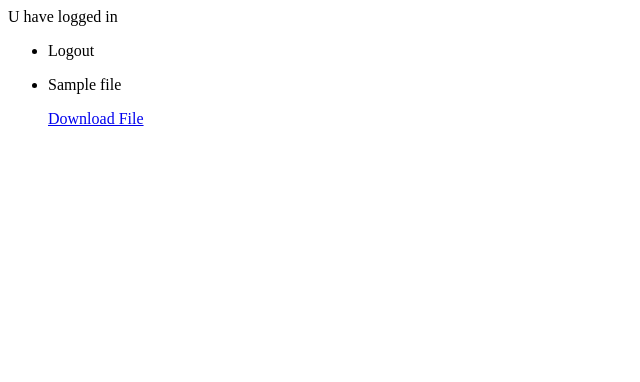
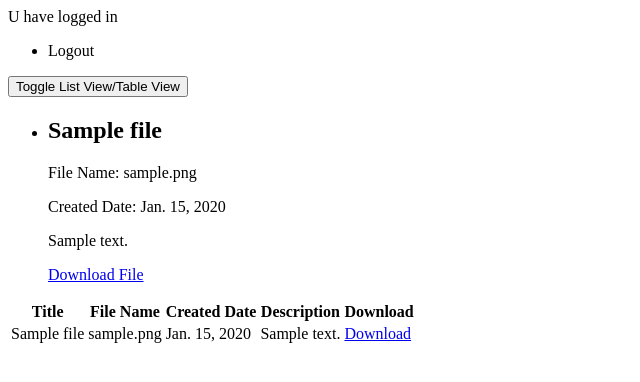
Before and after one commit to MingLee02/django-file-sharer, a Django app: template web/templates/logged-in-home.html in a window 1280 px wide. Shown: the top 382 px of the page, without its empty margins (0-640 px from the left). Run offline with Django 3.2, Linux system fonts and the light colour scheme; the template is opened without the code that fills it: values that come from a table or form of the project are taken from there, others are empty; tables that the repository leaves empty hold one stand-in row (values such as "Sample post").

Commit message:
Add table view for files and logout user correctly from frontend.

```diff
--- a/web/scripts/app.js
+++ b/web/scripts/app.js
@@ -37,7 +37,7 @@
         $httpProvider.defaults.withCredentials = true;
     }]);
 
-	module.run( function run( $http, $cookies ){
+	module.run( function run( $http, $cookies ) {
 		$http({
 			method : "GET",
 			url : 'http://localhost:8000/token/',
--- a/web/scripts/controllers/mainController.js
+++ b/web/scripts/controllers/mainController.js
@@ -16,6 +16,7 @@
                 fileFactory.getFileList().then(function (response) {
                     if (checkFileListLength(response)) {
                         $scope.fileList = response.data;
+                        $scope.displayList = true;
                     }
                 });
             }
--- a/web/scripts/controllers/navController.js
+++ b/web/scripts/controllers/navController.js
@@ -1,17 +1,19 @@
 (function (window, angular) {
     'use strict';
 
-    var module = angular.module('navigation', ['ngRoute', 'auth']);
+    var module = angular.module('navigation', ['ngRoute', 'auth', 'ngCookies']);
 
     module.controller('navCtrl', [
         '$scope',
         'authService',
         '$rootScope',
         '$location',
-        function ($scope, authService, $rootScope, $location) {
+        '$cookies',
+        function ($scope, authService, $rootScope, $location, $cookies) {
             $scope.logout = function () {
                 authService.logout()
                     .then(function (response) {
+                        $cookies.remove('csrftoken');
                         $location.path("/");
                     });
             };
--- a/web/templates/logged-in-home.html
+++ b/web/templates/logged-in-home.html
@@ -6,13 +6,39 @@
     </ul>
 </div>
 
-<form id='file-upload' file-upload-form ng-submit="upload()"></form
+<form id='file-upload' file-upload-form ng-submit="upload()"></form>
 
+<button ng-click="displayList = !displayList">Toggle List View/Table View</button>
+
+<div ng-if="displayList">
     <div ng-if="fileList">
         <ul class="list-unstyled" ng-repeat="file in fileList track by $index">
             <li class='items'>
-        	<p>{{ file.title }}</p>
+                <h2>{{ file.title }}</h2>
+                <p>File Name: {{ file.file }}</p>
+                <p>Created Date: {{ file.timestamp | date }}</p>
+                <p>{{ file.description }}</p>
                 <a href="{{file.file}}" download>Download File</a>
             </li>
         </ul>
     </div>
+</div>
+
+<div ng-if="!displayList">
+    <table ng-if="fileList">
+        <tr>
+            <th>Title</th>
+            <th>File Name</th>
+            <th>Created Date</th>
+            <th>Description</th>
+            <th>Download</th>
+        </tr>
+        <tr ng-repeat="file in fileList track by $index">
+            <td>{{ file.title }}</td>
+            <td>{{ file.file }}</td>
+            <td>{{ file.timestamp | date }}</td>
+            <td>{{ file.description }}</td>
+            <td><a href="{{file.file}}" download>Download</a></td>
+        </tr>
+    </table>
+</div>
--- a/web/templates/login-form.html
+++ b/web/templates/login-form.html
@@ -3,11 +3,11 @@
 </div>
 
 <div class="form-group">
-    <input type="text" placeholder="Username" ng-model="data.username" class="form-control">
+    <input type="text" placeholder="Username" ng-model="data.username" class="form-control" required>
 </div>
 
 <div class="form-group">
-    <input type="password"  placeholder="password" ng-model="data.password" class="form-control">
+    <input type="password"  placeholder="password" ng-model="data.password" class="form-control" required>
 </div>
 
 
```
Lines whose indentation alone changed are shown as unchanged.
